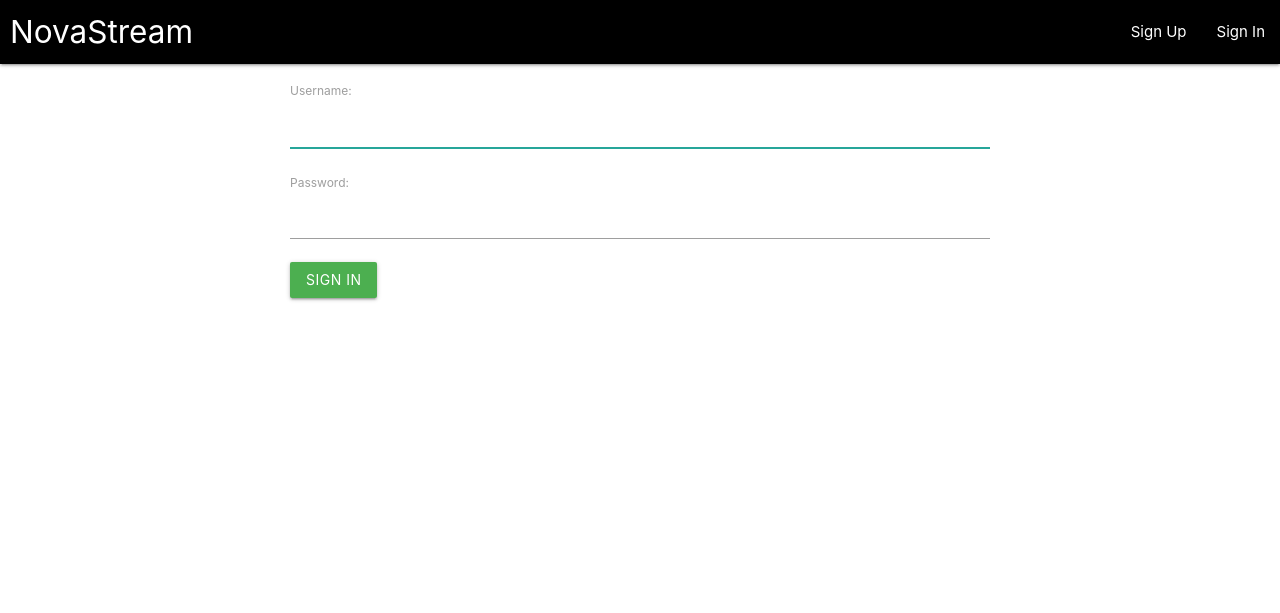
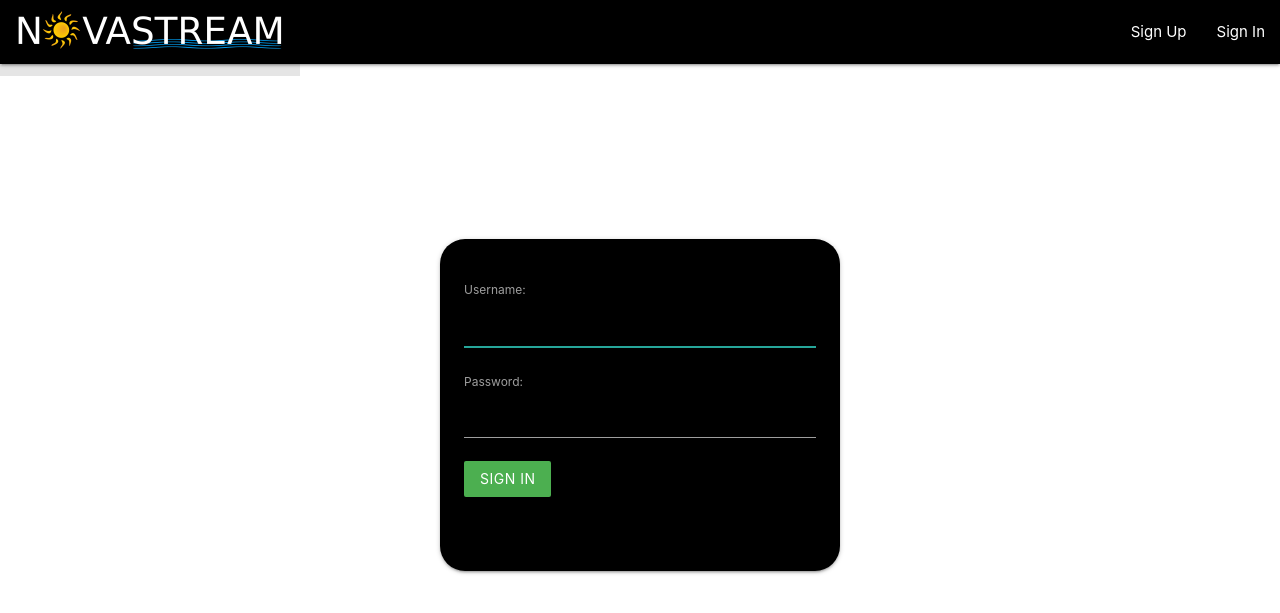
Before and after one commit to nikalicious21/NovaStream-1, a Django app: page /accounts/login/ in a window 1280 px wide. Shown: the top 613 px of the page. Run offline with Django 3.2, Linux system fonts and the light colour scheme.

Commit message:
Improve styling

```diff
--- a/main_app/static/css/style.css
+++ b/main_app/static/css/style.css
@@ -44,23 +44,28 @@
     background-position: center;
     width: 100%;
     height: 50vh;
+    border-radius: 25% 0px 0px 25%;
 }
 
 #post_image {
     margin: -25px -10px -25px -35px;
-    height: 250px;
+    height: 252px;
     object-fit: fill;
     background-position: center;
     background-size: cover;
+    border-radius: 10px 0px 0px 10px;
+    border: 1px solid #999;
+    box-shadow: 2px 0px 4px #999;
 }
 
 .profile-photo {
     width: 150px;
-    height: 150px;
+    height: 142px;
+    margin-top: 6px;
     object-fit: fill;
     background-position: center;
     background-size: cover;
-    border-radius: 75%;
+    border-radius: 25px 0 0 25px;
     border: 1px solid #555;
     box-shadow: 2px 2px 4px #aaa;
 }
@@ -113,8 +118,27 @@
 
 .card {
     height: 250px;
+    border-radius: 10px;
 }
 
 .small-card {
     height: 150px;
+    border-radius: 25px 0 0 25px;
 }
+
+#logo {
+    margin-top: 5px;
+    height: 50px;
+}
+
+.container {
+    max-width: 700px;
+}
+
+.justified {
+    max-width: 400px;
+    margin: 25% auto;
+    background-color: black;
+    color: #777;
+    border-radius: 25px;
+}
--- a/main_app/templates/base.html
+++ b/main_app/templates/base.html
@@ -18,9 +18,7 @@
             <div class="nav-wrapper">
                 <ul>
                     <a href="/" class="left brand-logo">
-                        <li>NovaStream</li>
-                    </a>
-                </ul>
+                        <img id="logo" src="../../static/images/novastream.png"> </ul>
                 <ul class="right">
                     {% if user.is_authenticated %}
                     <li><a href="{% url 'about' %}">About</a></li>
--- a/main_app/templates/profile.html
+++ b/main_app/templates/profile.html
@@ -25,7 +25,7 @@
         </div>
     </div>
 </div>
-<a href="{% url 'post_create' %}"><button class="btn" style="float:right; margin-top: 30px;">Add Post</button></a>
+<a href="{% url 'post_create' %}"><button class="btn" style="float:right; margin-top: 20px;">Add Post</button></a>
 <h3>My Posts</h3>
 {% for post in posts %}
 <div class="card small-card">
--- a/main_app/templates/registration/login.html
+++ b/main_app/templates/registration/login.html
@@ -1,8 +1,6 @@
-{% extends 'base.html' %}
-{% block content %}
-<form action="" method="POST">
-    {% csrf_token %}
-    {{ form.as_p }}
-    <input type="submit" class="btn green" value="Sign In">
-</form>
+{% extends 'base.html' %} {% block content %}
+<div class="card-panel justified">
+    <form action="" method="POST"> {% csrf_token %} {{ form.as_p }} <input type="submit" class="btn green" value="Sign In">
+    </form>
+</div>
 {% endblock %}
```
Also changed, not shown: main_app/static/images/novastream-light.png (added), main_app/static/images/novastream.png (added), 1 other file.
